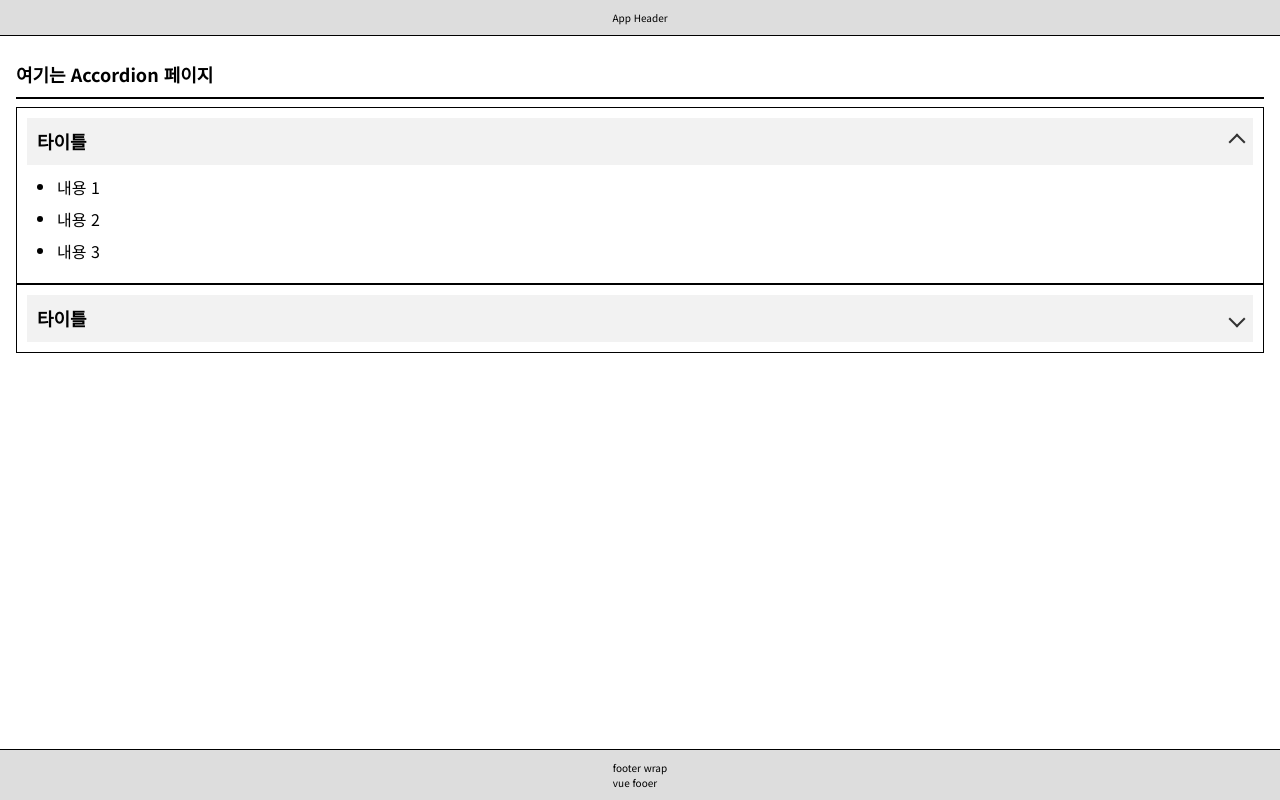
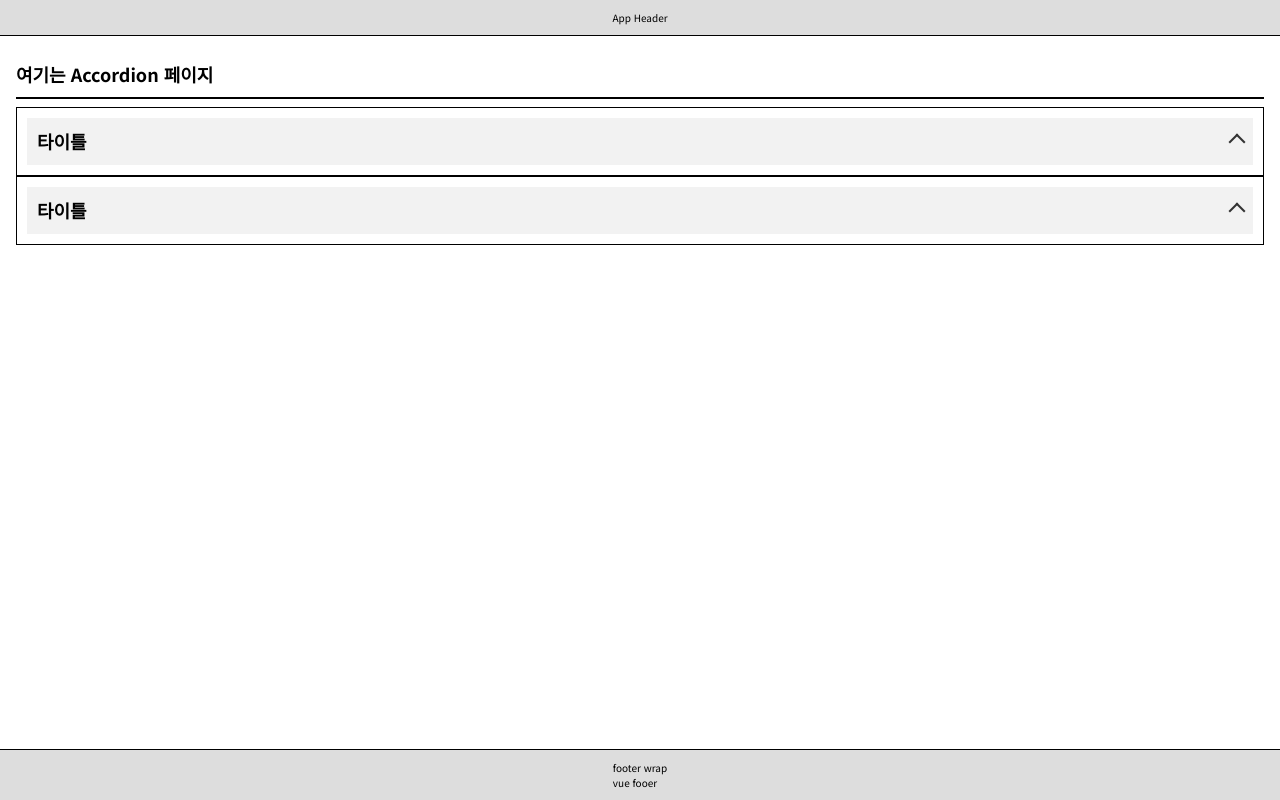
Before and after one commit to kimkyunghawn/KKKVueStrudy, a Vue app in the folder vue-project/: page /JsStudy/Event in a window 1280 px wide. Built offline with nearby package versions, Linux system fonts and the light colour scheme.

Commit message:
아코디언 ing

```diff
--- a/vue-project/src/components/JS/Event/Accordion.vue
+++ b/vue-project/src/components/JS/Event/Accordion.vue
@@ -3,7 +3,7 @@
 		여기는 Accordion 페이지
 	</h2>
 
-	<div class="accordion_group">
+	<AccordionGroup>
 		<Accordion v-model="isAccordionOpen1">
 			<template v-slot:title>
 				타이틀
@@ -29,14 +29,14 @@
 				</ul>
 			</template>
 		</Accordion>
-	</div>
+	</AccordionGroup>
 
 
 
 </template>
-
 <script setup lang="ts">
 	import { ref } from 'vue'
+	import AccordionGroup from '@/cps/accordion/AccordionGroup.vue';
 	import Accordion from '@/cps/accordion/Accordion.vue';
 
 	const isAccordionOpen1 = ref(true) // ← 여기서 제어
--- a/vue-project/src/cps/accordion/Accordion.vue
+++ b/vue-project/src/cps/accordion/Accordion.vue
@@ -1,76 +1,57 @@
 <template>
-
-	<div class="acc_wrap" :class="toggleClasses">
+  <div class="acc_wrap" :class="{ is_open: isOpen }">
 		<div class="acc_h">
 			<div class="inner">
-				<button type="button"
+				<button
+					type="button"
+					:disabled="props.disabled"
 					class="op_toggle"
-					:disabled="disabled"
-  				@click="toggleAccordion()"
-					:aria-expanded="props.modelValue"
+					@click="onToggle"
 				>
-				<slot name="title"></slot>
+					<slot name="title" />
 				</button>
 			</div>
 		</div>
-		<div class="acc_c" :style="{ height: contentHeight }">
-			<div class="inner" ref="contentEl">
-				<slot name="content"></slot>
+
+
+    <div class="acc_c">
+			<div class="inner" v-show="isOpen">
+				<slot name="content" />
 			</div>
-		</div>
-	</div>
-
+    </div>
+  </div>
 </template>
 
 <script setup lang="ts">
-import { ref, watch, nextTick, computed } from 'vue'
+import { inject, computed, onMounted } from 'vue'
 
 const props = defineProps<{
-	// 열림/닫힘 상태
-  modelValue: boolean,
-	disabled?: boolean,
+  disabled?: boolean
 }>()
 
-const emit = defineEmits<{
-  (e: 'update:modelValue', value: boolean): void
-}>()
+const group = inject<{
+  openIndex: { value: number | null }
+  register: () => number
+  toggle: (index: number) => void
+}>('accordionGroup')
 
-const contentEl = ref<HTMLElement | null>(null)
-const contentHeight = ref('0px')
-
-const toggleAccordion = () => {
-	// 만약 disabled 상태면 토글 안함
-	if(props.disabled) return;
-	console.log('토글 클릭됨' + props.modelValue)
-  emit('update:modelValue', !props.modelValue)
+if (!group) {
+  throw new Error('Accordion must be used inside AccordionGroup')
 }
 
-const toggleClasses = computed(() => ({
-  is_open: props.modelValue,
-  is_close: !props.modelValue,
-}))
+let myIndex = -1
 
-/** 열림/닫힘 감시 */
-watch(
-  () => props.modelValue,
-  async (isOpen) => {
-    await nextTick()
+onMounted(() => {
+  myIndex = group.register()
+})
 
-    if (!contentEl.value) return
+const isOpen = computed(() => group.openIndex.value === myIndex)
 
-    if (isOpen) {
-      const height = contentEl.value.scrollHeight
-      contentHeight.value = `${height}px`
-    } else {
-      contentHeight.value = '0px'
-    }
-  },
-  { immediate: true }
-)
+const onToggle = () => {
+  if (props.disabled) return
+  group.toggle(myIndex)
+}
 </script>
-
-
-
 
 <style lang="scss">
 .acc_wrap {
```
Also changed, not shown: vue-project/src/cps/accordion/AccordionGroup.vue (renamed from vue-project/src/components/JS/Event/AccordionGroup.vue), 5 other files (tests, documents, lock files or other folders).
